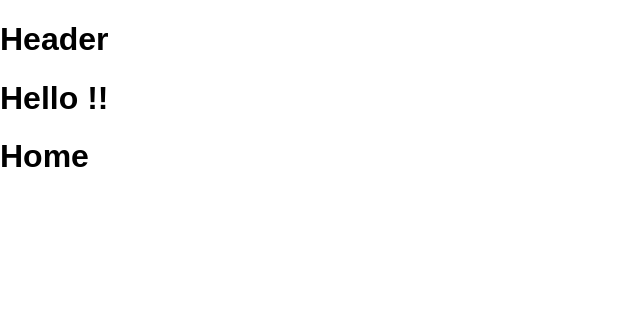
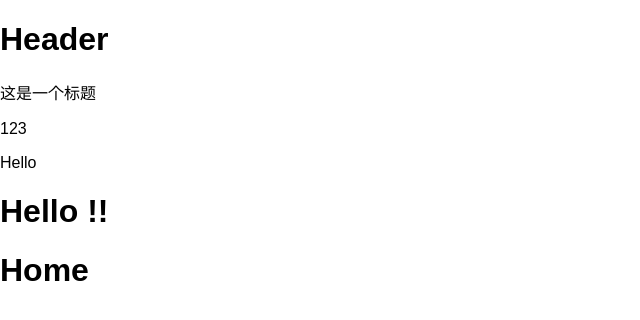
Before and after one commit to alexLlyCommit/xxsfrb, a React (Create React App) app: page / in a window 1280 px wide. Shown: the top 320 px of the page, without its empty margins (0-640 px from the left). Built offline with nearby package versions, Linux system fonts and the light colour scheme.

Commit message:
输出动态数据

```diff
--- a/src/Components/Header.js
+++ b/src/Components/Header.js
@@ -1,12 +1,19 @@
 import React, { Component } from "react";
 
 export default class Header extends Component {
+  state = {
+    content: "123"
+  };
   render() {
+    const title = "这是一个标题";
     return (
       <div className="container">
         <div className="row">
           <div className="col-xs-1 col-xs-offset-11">
             <h1>Header</h1>
+            <p>{title}</p>
+            <p>{this.state.content}</p>
+            {true ? "Hello" : "no Ok"}
           </div>
         </div>
       </div>
```
